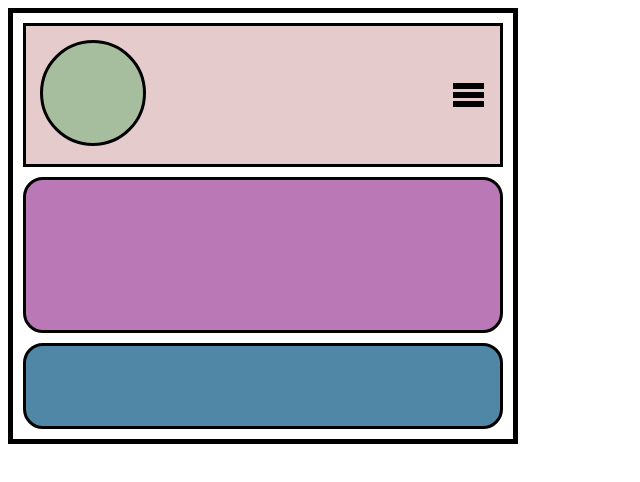
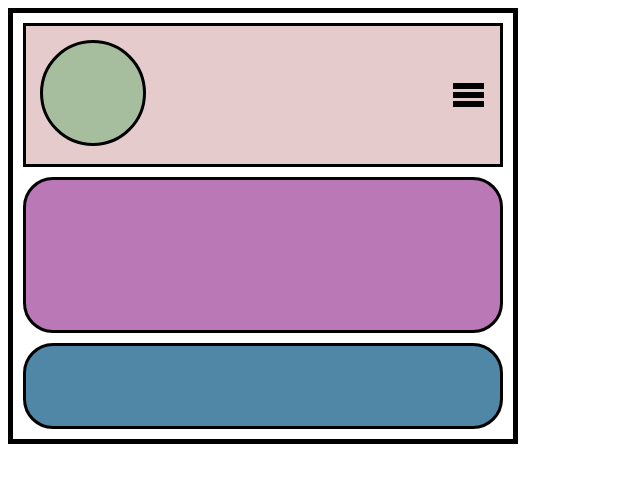
Before and after one commit to pavanummagani1/Box_model_T5, a plain HTML site: page index.html in a window 1280 px wide. Shown: the full height of the page, 0-640 px from the left. Drawn offline with Linux system fonts and the light colour scheme.

Commit message:
updated border radius

```diff
--- a/style.css
+++ b/style.css
@@ -37,7 +37,7 @@
     margin: 10px;
     border-style: solid;
     border-width: 3px;
-    border-radius: 20px;
+    border-radius: 30px;
     background-color: #ba78b7;
 }
 .footer{
@@ -45,6 +45,6 @@
     margin: 10px;
     border-style: solid;
     border-width: 3px;
-    border-radius: 20px;
+    border-radius: 30px;
     background-color: #5087a7;
 }
```
